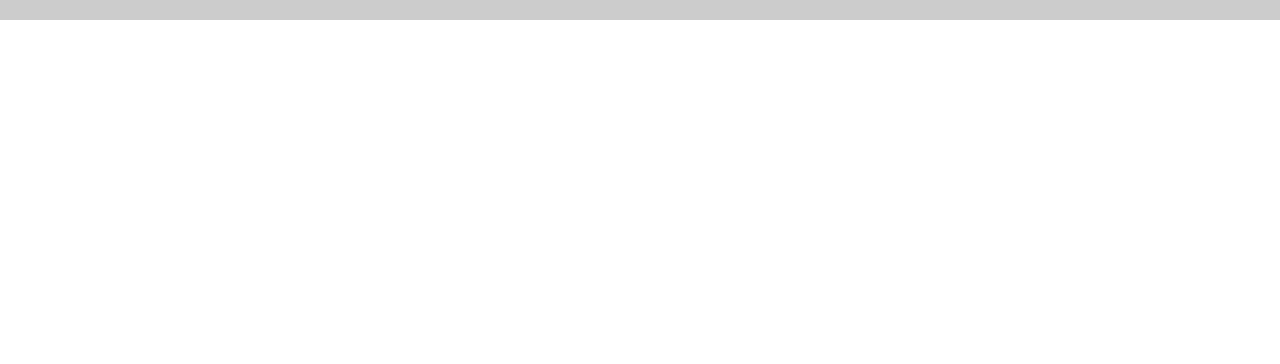
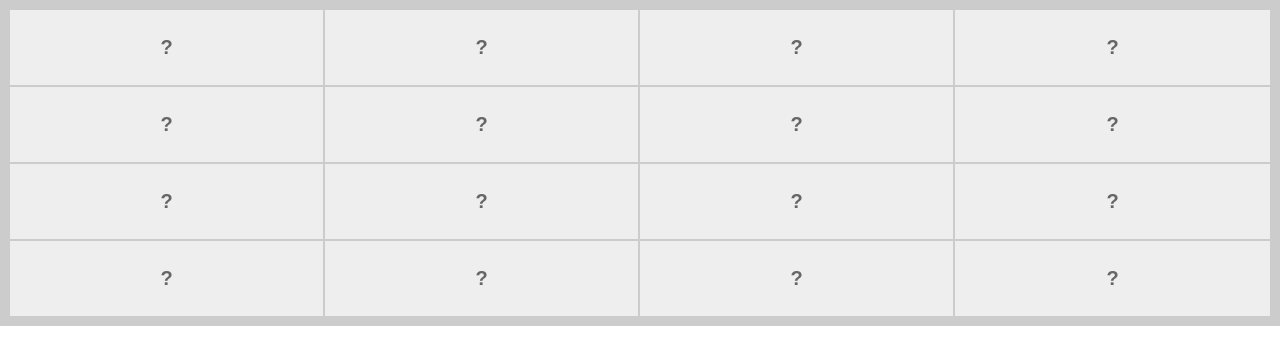
Before and after one commit to nagino-y/jQuery_curriculum, a plain HTML site: page work/my_ninth_jQuery/index.html in a window 1280 px wide. Drawn offline with Linux system fonts and the light colour scheme.

Commit message:
jq-9 [start]

```diff
--- a/work/my_ninth_jQuery/index.html
+++ b/work/my_ninth_jQuery/index.html
@@ -36,6 +36,88 @@
 // ちなみに setTimeout などを使うことで1秒後に〜するなどは実装出来ます。
 // クリックした要素は必ず変数に格納しましょう。こうすることで比較が非常に簡単です。
 // 以上になります。10個の中で一番難しい"らしい"のですが、頑張ってクリアしましょう！
+$(function(){
+  var $ul = $(".lists"),
+    totalCard = 15, //カード枚数
+    numbers = []; //カード配列
+
+  //     returnSec = 1000, //めくったカードが戻る秒数
+  //     index; //クリックしたカードの並び順
+  //     first = true, //クリックしたカードが1枚目かどうかの判定
+  //     card1,  //1枚目に引いたカードの番号
+  //     card2,  //2枚目に引いたカードの番号
+  //     pair = 0; //正解したカードのペア数
+
+  //カード番号を配列に格納
+  for (var i = 0; i <= totalCard/2; i++){
+    numbers.push(i,i);
+  }
+
+  //配列の中身をランダムに並び替える
+  numbers.sort(function(){
+    return Math.random() - Math.random();
+  });
+
+
+  //カードを追加
+  var listItems = numbers.map(function(num){
+    return "<li data-num='" + num + "'>?</li>";
+  });
+
+
+  $ul.append(listItems);
+
+  // カードめくり
+  $('li').click(function(){
+    $(this).text($(this).data('num'));
+  });
+});
+
+// var total = 16;    //カードの枚数
+// var isFirst = true;    //1枚目か判定
+// var card1 = "";    //array_cardsのindex（1枚目）
+// var card2 = "";    //array_cardsのindex（2枚目）
+// var array_cards = [];    //カードに表示する数値を格納する配列
+// //カードに表示する数値を生成
+// //array_cards = [1,1,2,2,3,3,4,4,5,5]となる）
+// for(i=1; i <= total/2; i++) {
+//   array_cards.push(i,i);
+// }
+// //array_cards配列の数値をランダムに並び替える
+// array_cards.sort(function() {
+//   return Math.random() - Math.random();
+// });
+// //ulに空のli要素を追加
+// for(i=0; i < total; i++) {
+//   $(".lists").append("<li></li>");
+// }
+// //li要素をクリックした際の処理
+// $(".lists li").on("click",function(){
+//   //1枚目の場合は、全li要素のテキストを空にする
+//   if(isFirst){
+//     $(".lists li").text("");
+//   }
+//   //li要素のindexを取得
+//   var index = $(this).index();
+
+//   //li要素のindexと同じindexであるarray_cards配列の値を表示する
+//   $(this).text(array_cards[index]);
+
+//   if(isFirst){
+//     //１枚目
+//     card1 = index;
+//     isFirst = false;
+//   }else{
+//     //2枚目
+//     card2 = index;
+//     //1枚目と2枚目の値が同じ場合はli要素の背景色を赤にする
+//     if(array_cards[card1] === array_cards[card2]){
+//       $(".lists li").eq(card1).css("background-color","red");
+//       $(".lists li").eq(card2).css("background-color","red");
+//     }
+//     isFirst = true;
+//   }
+// });
 </script>
 </body>
 </html>
```
